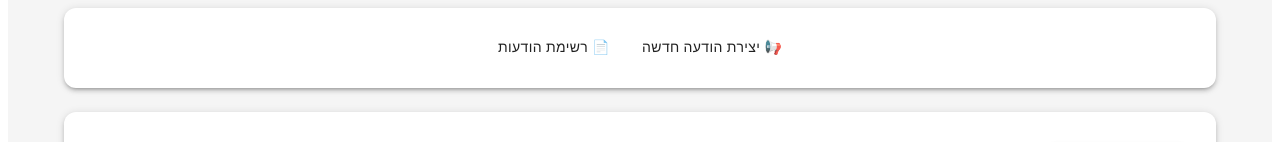
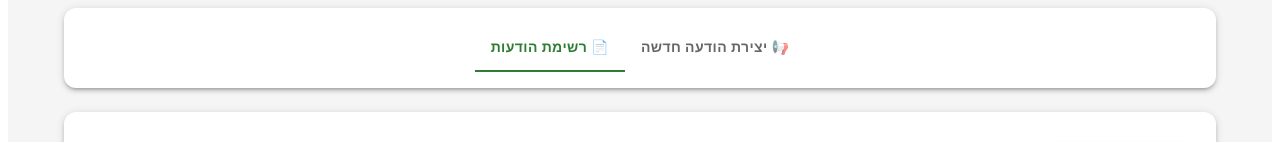
Before and after one commit to reutperetz/candidates-site, a React (Vite) app: page /admin/notifications in a window 1280 px wide. Shown: the part 188-330 px from the top of the page. Built offline with nearby package versions, Linux system fonts and the light colour scheme.

Commit message:
Fix Tabs success color using sx in AdminNotificationsManager

```diff
--- a/src/pages/AdminNotificationsManager.tsx
+++ b/src/pages/AdminNotificationsManager.tsx
@@ -156,7 +156,16 @@ export default function AdminNotificationsManager() {
       </Typography>
 
       <Paper elevation={3} sx={{ borderRadius: 3, p: 2, mb: 3 }}>
-        <Tabs value={tab} onChange={(_, v) => setTab(v)} centered textColor="success" indicatorColor="success">
+        <Tabs
+          value={tab}
+          onChange={(_, v) => setTab(v)}
+          centered
+          sx={{
+            "& .MuiTabs-indicator": { bgcolor: "success.main" },
+            "& .MuiTab-root": { fontWeight: 600 },
+            "& .MuiTab-root.Mui-selected": { color: "success.main" },
+          }}
+        >
           <Tab label="📢 יצירת הודעה חדשה" />
           <Tab label="📄 רשימת הודעות" />
         </Tabs>
```
